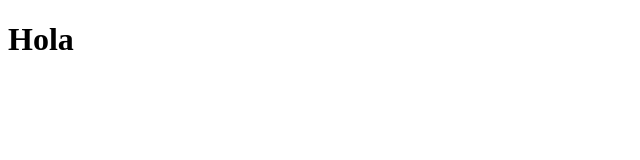
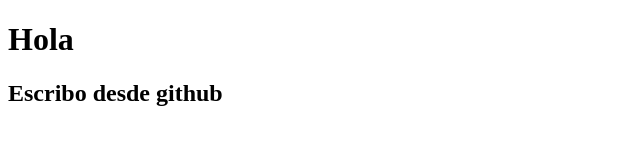
Before and after one commit to JoseCamilo84/Ejemplo-Primero-Ubuntu, a plain HTML site: page index.html in a window 1280 px wide. Shown: the whole page, without its empty margins (0-640 px from the left). Drawn offline with Linux system fonts and the light colour scheme.

Commit message:
Editando desde github

```diff
--- a/index.html
+++ b/index.html
@@ -10,6 +10,7 @@
 
 <body>
   <h1>Hola</h1>
+  <h2>Escribo desde github</h2>
 </body>
 
 </html>
```
